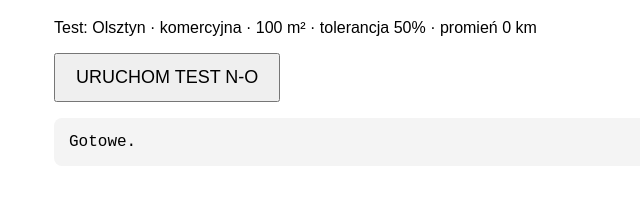
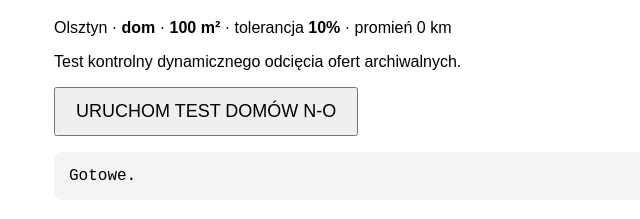
Before and after one commit to denem1984/Analizator-cen-ofertowych, a website: page diagnostic-no.html in a window 1280 px wide. Shown: the part 121-340 px from the top of the page, without its empty margins (136-776 px from the left). Drawn offline with Linux system fonts and the light colour scheme.

Commit message:
Tester N-O: przełączenie diagnostyki z mieszkań na domy

```diff
--- a/diagnostic-no.html
+++ b/diagnostic-no.html
@@ -1 +1 @@
-<!doctype html><meta charset="utf-8"><title>N-O diagnostic</title><style>body{font:16px Arial;max-width:900px;margin:40px auto;padding:20px}button{font-size:18px;padding:12px 20px}pre{white-space:pre-wrap;background:#f4f4f4;padding:15px;border-radius:8px}</style><h1>Diagnostyka Nieruchomości-online</h1><p>Test: Olsztyn · komercyjna · 100 m² · tolerancja 50% · promień 0 km</p><button onclick="run()">URUCHOM TEST N-O</button><pre id="out">Gotowe.</pre><script>async function run(){const o=document.getElementById('out');o.textContent='Uruchamiam…';try{const u='/api/diagnostic-no?location=Olsztyn&area=100&tolerance=50&radius=0';const r=await fetch(u,{cache:'no-store'});const t=await r.text();o.textContent='HTTP '+r.status+'\n\n'+t}catch(e){o.textContent='BŁĄD: '+e.message}}</script>
+<!doctype html><meta charset="utf-8"><title>N-O diagnostic – domy</title><style>body{font:16px Arial;max-width:900px;margin:40px auto;padding:20px}button{font-size:18px;padding:12px 20px}pre{white-space:pre-wrap;background:#f4f4f4;padding:15px;border-radius:8px}</style><h1>Diagnostyka Nieruchomości-online</h1><p>Olsztyn · <b>dom</b> · <b>100 m²</b> · tolerancja <b>10%</b> · promień 0 km</p><p>Test kontrolny dynamicznego odcięcia ofert archiwalnych.</p><button onclick="run()">URUCHOM TEST DOMÓW N-O</button><pre id="out">Gotowe.</pre><script>async function run(){const o=document.getElementById('out');o.textContent='Uruchamiam…';try{const r=await fetch('/api/diagnostic-no?location=Olsztyn&area=100&tolerance=10&radius=0&propertyType=dom',{cache:'no-store'});const t=await r.text();o.textContent='HTTP '+r.status+'\n\n'+t}catch(e){o.textContent='BŁĄD: '+e.message}}</script>
```
